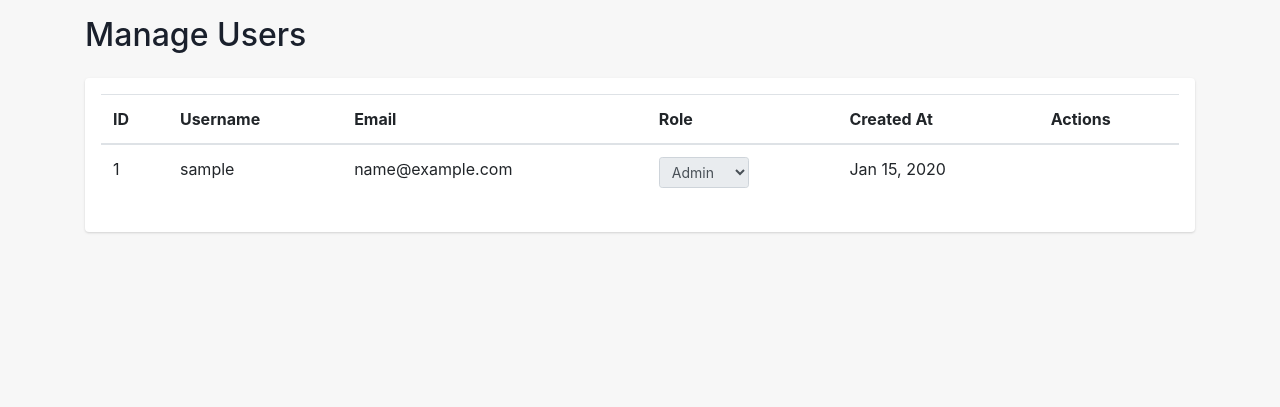
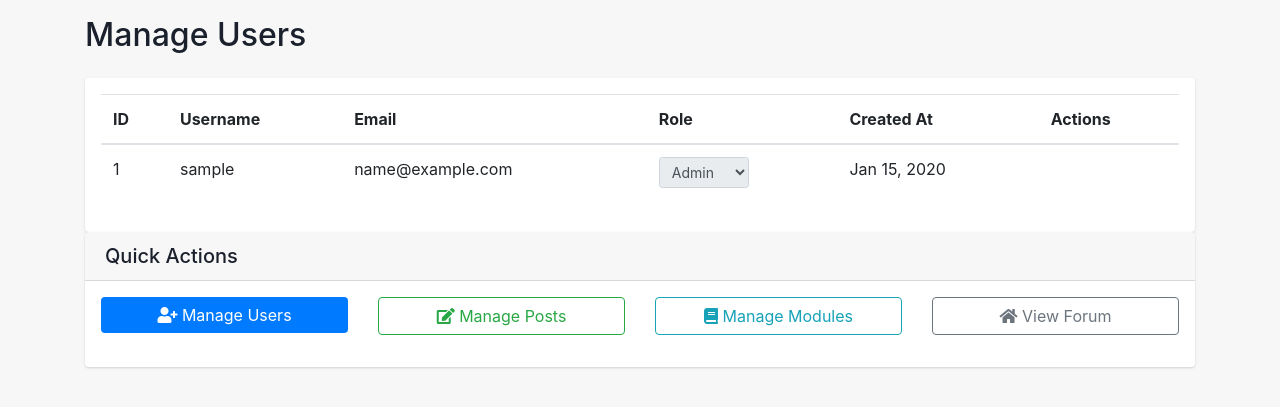
Before and after one commit to hoangtuan0201/student_forum, a PHP site: page /admin/users.php in a window 1280 px wide. Shown: the part 57-464 px from the top of the page. Run offline with PHP 8.4, Linux system fonts and the light colour scheme; the visitor is signed in with stand-in values (Sample User, id 1); tables that the repository leaves empty or names only in its code hold one stand-in row (values such as "Sample post"); some libraries are stand-ins or nearby versions.

Commit message:
fix admin issues

```diff
--- a/admin/includes/quick_action.php
+++ b/admin/includes/quick_action.php
@@ -1,3 +1,8 @@
+<?php
+// Get current page filename
+$current_page = basename($_SERVER['PHP_SELF']);
+?>
+
 <div class="row">
     <div class="col-12">
         <div class="card mb-4">
@@ -7,22 +12,26 @@
             <div class="card-body">
                 <div class="row">
                     <div class="col-md-3">
-                                <a href="/student_forum/admin/users.php" class="btn btn-outline-primary btn-block mb-3">
+                        <a href="/student_forum/admin/users.php"
+                           class="btn <?= $current_page === 'users.php' ? 'btn-primary' : 'btn-outline-primary' ?> btn-block mb-3">
                             <i class="fas fa-user-plus"></i> Manage Users
                         </a>
                     </div>
                     <div class="col-md-3">
-                                <a href="/student_forum/admin/posts.php" class="btn btn-outline-success btn-block mb-3">
+                        <a href="/student_forum/admin/posts.php"
+                           class="btn <?= $current_page === 'posts.php' ? 'btn-success' : 'btn-outline-success' ?> btn-block mb-3">
                             <i class="fas fa-edit"></i> Manage Posts
                         </a>
                     </div>
                     <div class="col-md-3">
-                                <a href="/student_forum/admin/modules.php" class="btn btn-outline-info btn-block mb-3">
+                        <a href="/student_forum/admin/modules.php"
+                           class="btn <?= $current_page === 'modules.php' ? 'btn-info' : 'btn-outline-info' ?> btn-block mb-3">
                             <i class="fas fa-book"></i> Manage Modules
                         </a>
                     </div>
                     <div class="col-md-3">
-                                <a href="/student_forum/public/index.php" class="btn btn-outline-secondary btn-block mb-3">
+                        <a href="/student_forum/public/index.php"
+                           class="btn btn-outline-secondary btn-block mb-3">
                             <i class="fas fa-home"></i> View Forum
                         </a>
                     </div>
--- a/admin/users.php
+++ b/admin/users.php
@@ -109,6 +109,7 @@ $users = $adminController->getAllUsers();
                 </div>
             </div>
         </div>
+        <?php include "includes/quick_action.php"?>
     </div>
 
     <script src="https://code.jquery.com/jquery-3.6.0.min.js"></script>
--- a/app/controllers/AuthController.php
+++ b/app/controllers/AuthController.php
@@ -96,7 +96,6 @@ class AuthController {
     public function isAdmin() {
         return isset($_SESSION["role"]) && $_SESSION['role'] === 'admin';
     }
-
     // Admin authentication middleware
     public function requireAdmin() {
         if (!$this->isAdmin()) {
--- /dev/null
+++ b/hash.php
@@ -0,0 +1,5 @@
+<?php
+$password = "admin123"; // The password you want to hash
+$hashed_password = password_hash($password, PASSWORD_DEFAULT);
+echo $hashed_password;
+?>
```
Also changed, not shown: public/uploads/1743433980_mclaren.jpg (added). Lines whose indentation alone changed are shown as unchanged.
